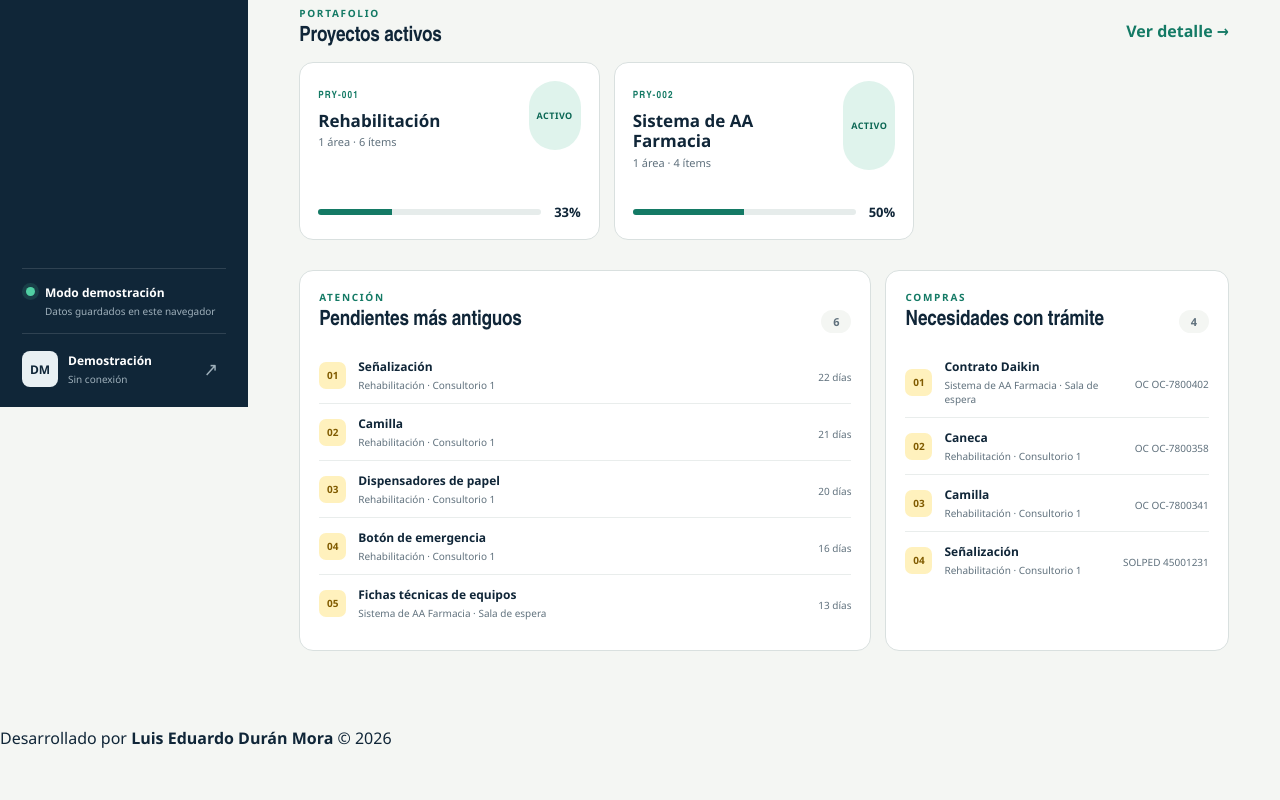
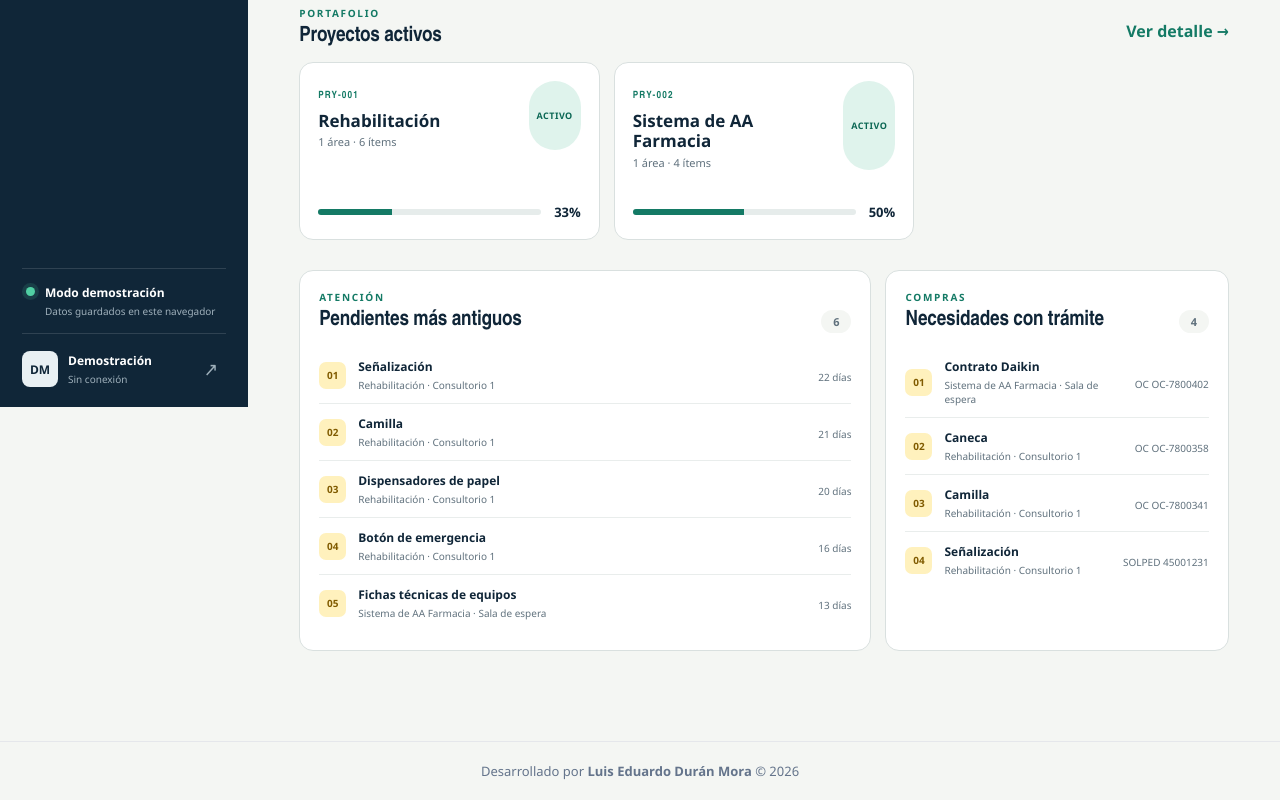
Before and after one commit to luisduran890815/checklist_proyectos, a website: page index.html in a window 1280 px wide. Shown: the part 393-1193 px from the top of the page. Before the commit the page ends 1158 px from the top, so only its background shows below. Drawn offline with Linux system fonts and the light colour scheme.

Commit message:
Update styles.css

```diff
--- a/styles.css
+++ b/styles.css
@@ -267,3 +267,18 @@ h2 { margin: 4px 0 0; font: 850 21px/1.2 var(--display); letter-spacing: -.01em;
   .auth-panel { padding:28px 22px; }
 }
 @media (prefers-reduced-motion: reduce) { * { scroll-behavior:auto !important; animation:none !important; transition:none !important; } }
+
+
+.app-footer {
+    width: 100%;
+    text-align: center;
+    padding: 20px 0;
+    margin-top: 30px;
+    color: #64748b;
+    font-size: 13px;
+    border-top: 1px solid #e5e7eb;
+}
+
+.app-footer p {
+    margin: 0;
+}
```
